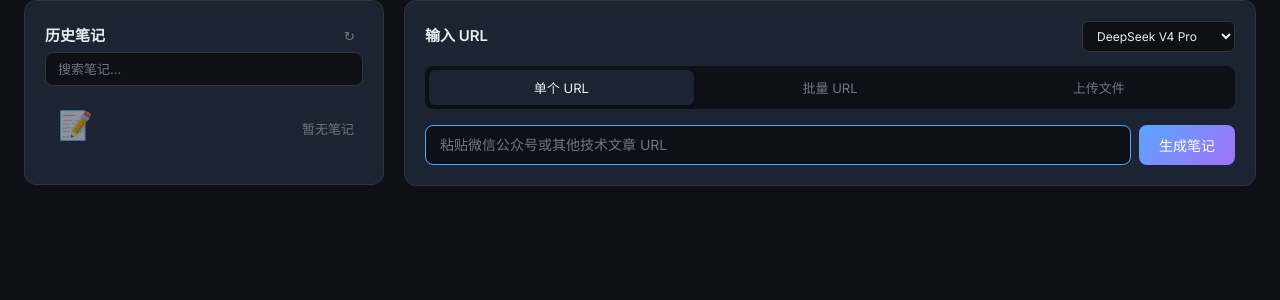
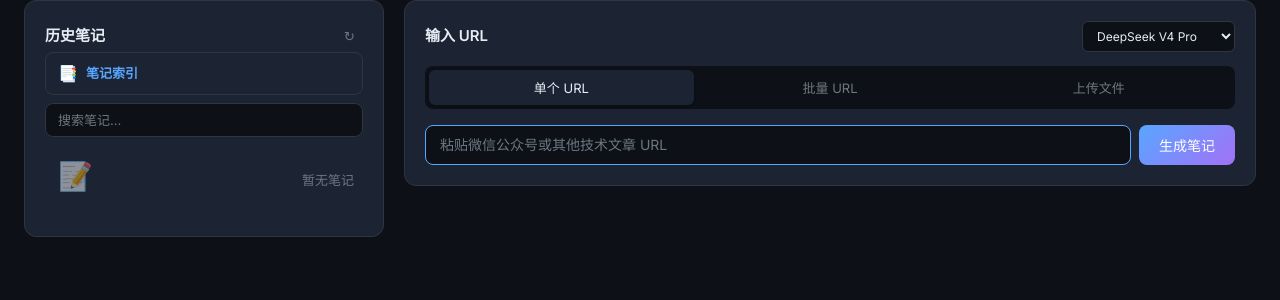
Before and after one commit to wintaoo/getnotes, a Flask app: page / in a window 1280 px wide. Shown: the part 160-460 px from the top of the page. Run offline with Flask 3, Linux system fonts and the light colour scheme; data that the repository does not hold is empty.

Commit message:
feat: 在首页添加笔记索引入口
- 在历史笔记列表上方添加可点击的索引链接
- 添加对应的CSS样式以实现视觉交互效果

```diff
--- a/static/style.css
+++ b/static/style.css
@@ -628,6 +628,30 @@ textarea:focus { border-color: var(--border-focus); }
   align-items: center;
 }
 
+.index-link {
+  display: flex;
+  align-items: center;
+  gap: 8px;
+  padding: 8px 12px;
+  margin-bottom: 8px;
+  border-radius: 8px;
+  border: 1px solid var(--border);
+  font-size: 13px;
+  font-weight: 600;
+  color: var(--accent);
+  cursor: pointer;
+  transition: all 0.15s;
+}
+
+.index-link:hover {
+  background: var(--accent-dim);
+  border-color: var(--accent);
+}
+
+.index-icon {
+  font-size: 16px;
+}
+
 .search-box {
   width: 100%;
   padding: 8px 12px;
--- a/templates/index.html
+++ b/templates/index.html
@@ -22,6 +22,10 @@
         <div class="sidebar-header">
           <h2>历史笔记</h2>
           <button class="btn-icon" onclick="loadHistory()" title="刷新">↻</button>
+        </div>
+        <div class="index-link" onclick="loadNote('index.md')">
+          <span class="index-icon">📑</span>
+          <span>笔记索引</span>
         </div>
         <input class="search-box" type="text" id="searchBox" placeholder="搜索笔记..." oninput="filterNotes()">
         <ul class="note-list" id="historyList">
```
